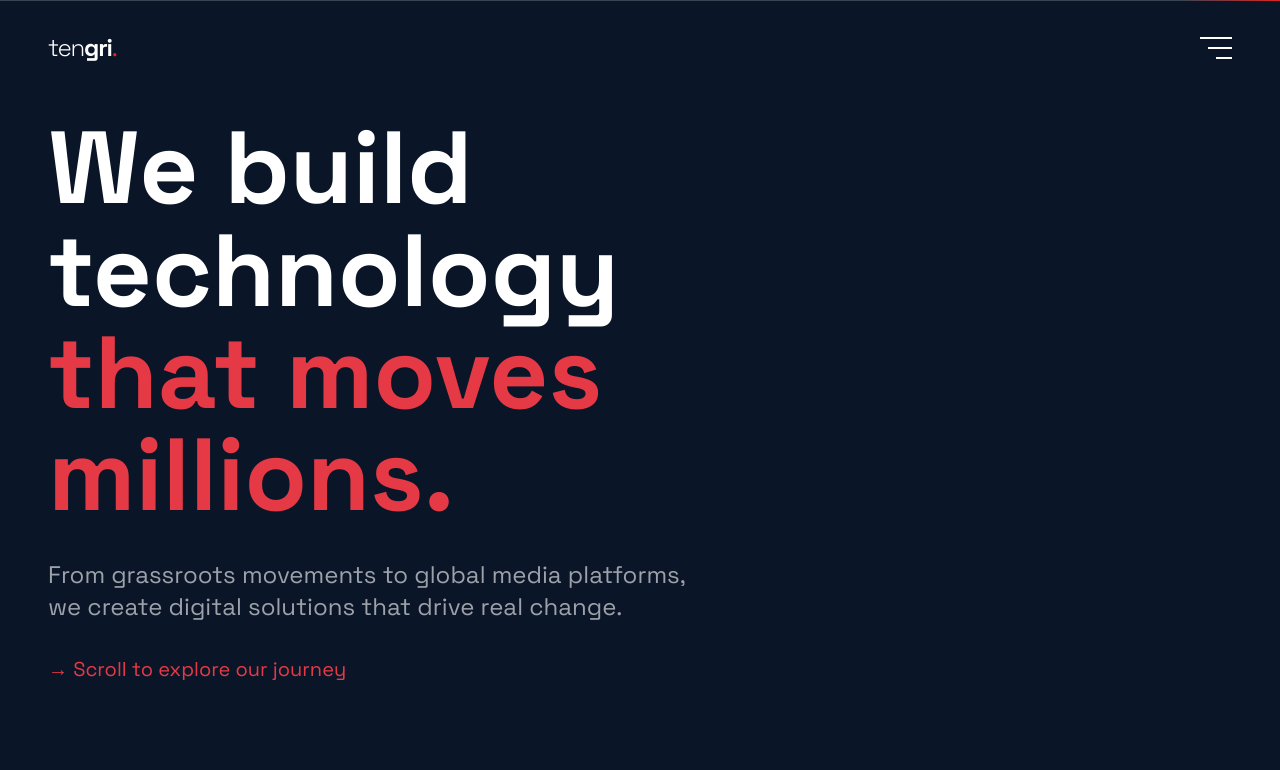
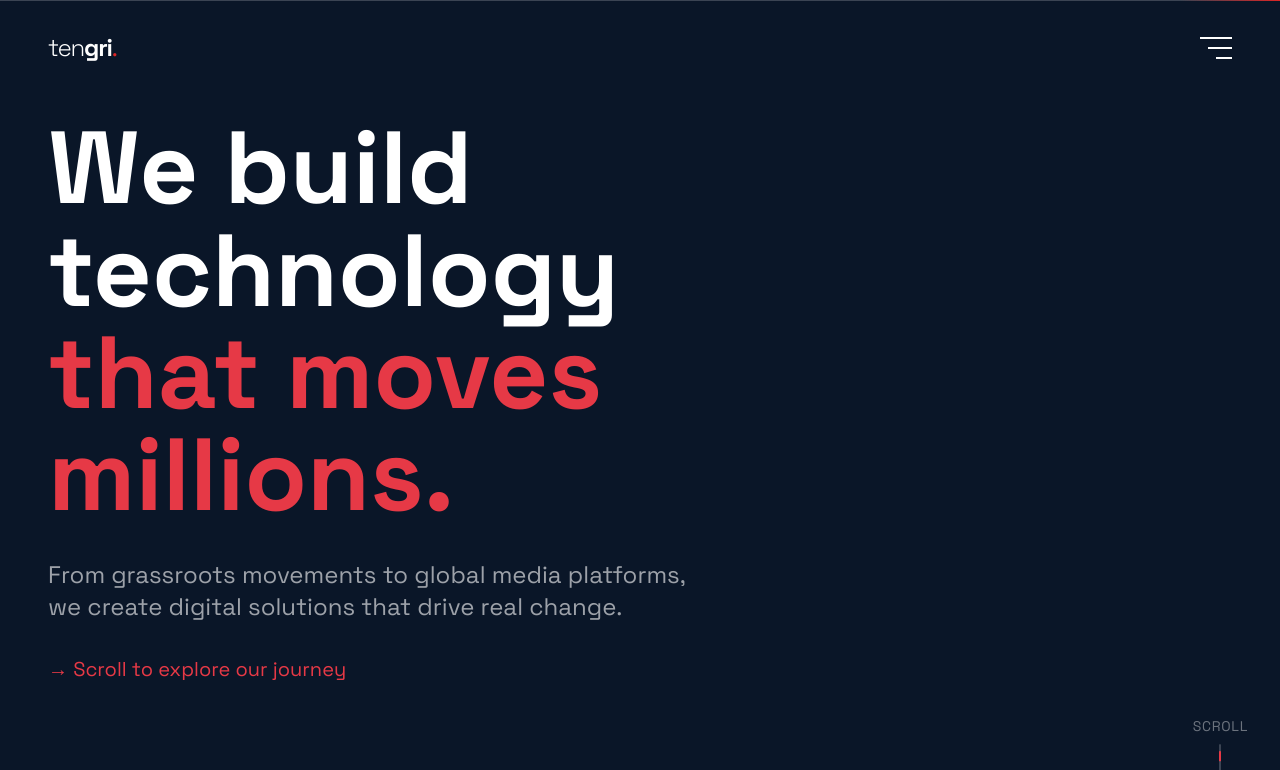
Before and after one commit to maxts0gt/tengri, a Next.js app: page / in a window 1280 px wide. Shown: the top 770 px of the page. Built offline with nearby package versions, Linux system fonts and the light colour scheme.

Commit message:
Sync the navbar and page color

```diff
--- a/src/app/page.tsx
+++ b/src/app/page.tsx
@@ -122,6 +122,25 @@ export default function Home() {
             </motion.div>
           </div>
         </div>
+        <motion.div
+          className="absolute bottom-8 right-8 flex flex-col items-center gap-2 z-10"
+          initial={{ opacity: 0 }}
+          animate={{ opacity: 1, y: [0, 10, 0] }}
+          transition={{
+            opacity: { delay: 1 },
+            y: { repeat: Infinity, duration: 1.5, ease: "easeInOut" }
+          }}
+        >
+          <div className="text-white/40 text-sm uppercase tracking-wider">Scroll</div>
+          <div className="w-[2px] h-8 bg-white/20 relative overflow-hidden">
+            <motion.div
+              className="absolute top-0 left-0 w-full bg-[#E63946]"
+              animate={{ y: ["0%", "100%", "0%"] }}
+              transition={{ duration: 1.5, repeat: Infinity, ease: "linear" }}
+              style={{ height: "30%" }}
+            />
+          </div>
+        </motion.div>
       </section>
 
       {/* The journey lines with chapter numbers - only visible after intro */}
--- a/src/components/common/Logo.tsx
+++ b/src/components/common/Logo.tsx
@@ -2,12 +2,17 @@
 
 import { motion } from 'framer-motion';
 
-export default function Logo() {
+interface LogoProps {
+  onClick?: () => void;
+}
+
+export default function Logo({ onClick }: LogoProps) {
   return (
     <motion.div
       initial={{ opacity: 0 }}
       animate={{ opacity: 1 }}
-      className="relative z-10"
+      className="relative z-10 cursor-pointer"
+      onClick={onClick}
     >
       {/* Modern Tengri Logotype */}
       <h1 className="text-2xl tracking-tighter text-white">
--- a/src/components/common/Navbar.tsx
+++ b/src/components/common/Navbar.tsx
@@ -238,7 +238,7 @@ export default function Navbar() {
     <>
       <motion.header
         className={`fixed w-full z-50 transition-colors duration-500 ${
-          isScrolled ? 'bg-primary/95 backdrop-blur-sm' : 'bg-transparent'
+          isScrolled ? 'bg-[#0A1628]/95 backdrop-blur-sm' : 'bg-transparent'
         }`}
         initial={false}
       >
@@ -248,7 +248,17 @@ export default function Navbar() {
               href="/"
               className="relative group"
               aria-label="Tengri Home"
-              onClick={() => setIsMenuOpen(false)}
+              onClick={(e) => {
+                e.preventDefault();
+                setIsMenuOpen(false);
+                const mainContent = document.querySelector('main');
+                if (mainContent) {
+                  mainContent.scrollTo({
+                    top: 0,
+                    behavior: 'smooth'
+                  });
+                }
+              }}
             >
               <Logo />
             </Link>
@@ -289,7 +299,7 @@ export default function Navbar() {
       <AnimatePresence>
         {isMenuOpen && (
           <motion.div
-            className="fixed inset-0 z-40 bg-primary"
+            className="fixed inset-0 z-40 bg-[#0A1628]"
             initial={{ opacity: 0, x: '100%' }}
             animate={{ opacity: 1, x: 0 }}
             exit={{ opacity: 0, x: '100%' }}
```
